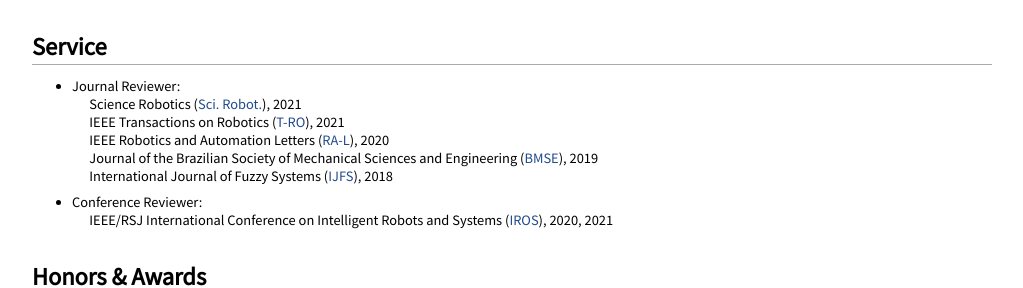
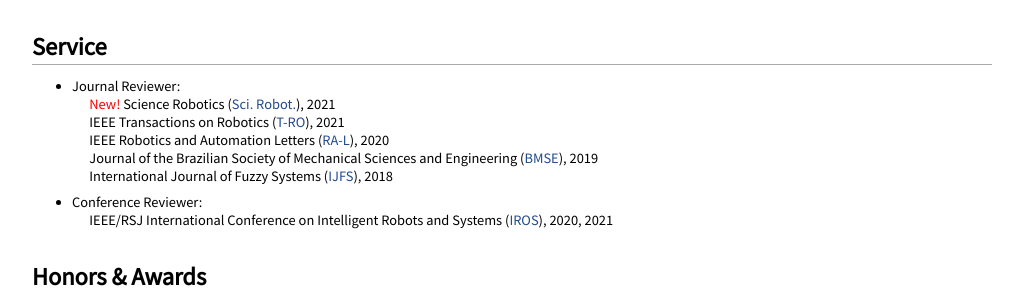
Before and after one commit to mchancan/mchancan.github.io, a Jekyll site: the page built from index.html, in a window 1280 px wide and 900 px high, scrolled down 2057 px. Shown: the part 218-506 px from the top of the window, without its empty margins (128-1151 px from the left). Built offline with Jekyll 4.4.1, drawn with Linux system fonts in a browser that asks for light colours; comment, search, counter and statistics services are not loaded; a style sheet for code colours, icons or effects is not loaded.

Commit message:
Update index.html

```diff
--- a/index.html
+++ b/index.html
@@ -179,7 +179,7 @@ As a result, my papers have been published at top-tier machine learning and robo
 <h2>Service</h2>
 <ul>
 	<li>Journal Reviewer:<br>
-		&emsp; Science Robotics (<a href="https://www.science.org/journal/scirobotics" target="_blank">Sci. Robot.</a>), 2021<br>
+		&emsp; <font color = 'red'>New!</font> Science Robotics (<a href="https://www.science.org/journal/scirobotics" target="_blank">Sci. Robot.</a>), 2021<br>
 		&emsp; IEEE Transactions on Robotics (<a href="https://www.ieee-ras.org/publications/t-ro" target="_blank">T-RO</a>), 2021<br>
 		&emsp; IEEE Robotics and Automation Letters (<a href="https://www.ieee-ras.org/publications/ra-l" target="_blank">RA-L</a>), 2020<br>
 		&emsp; Journal of the Brazilian Society of Mechanical Sciences and Engineering (<a href="https://www.springer.com/journal/40430" target="_blank">BMSE</a>), 2019<br>
```
